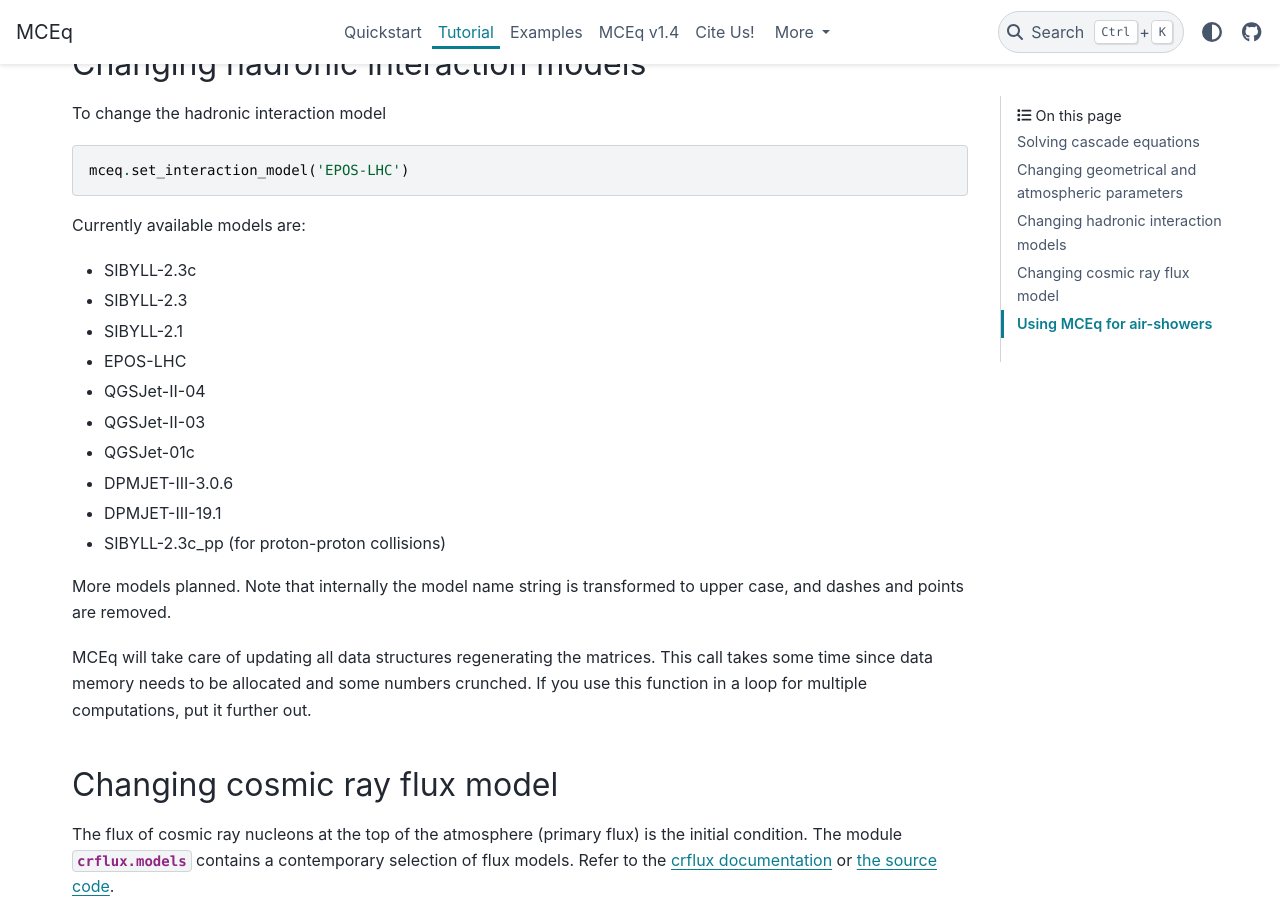
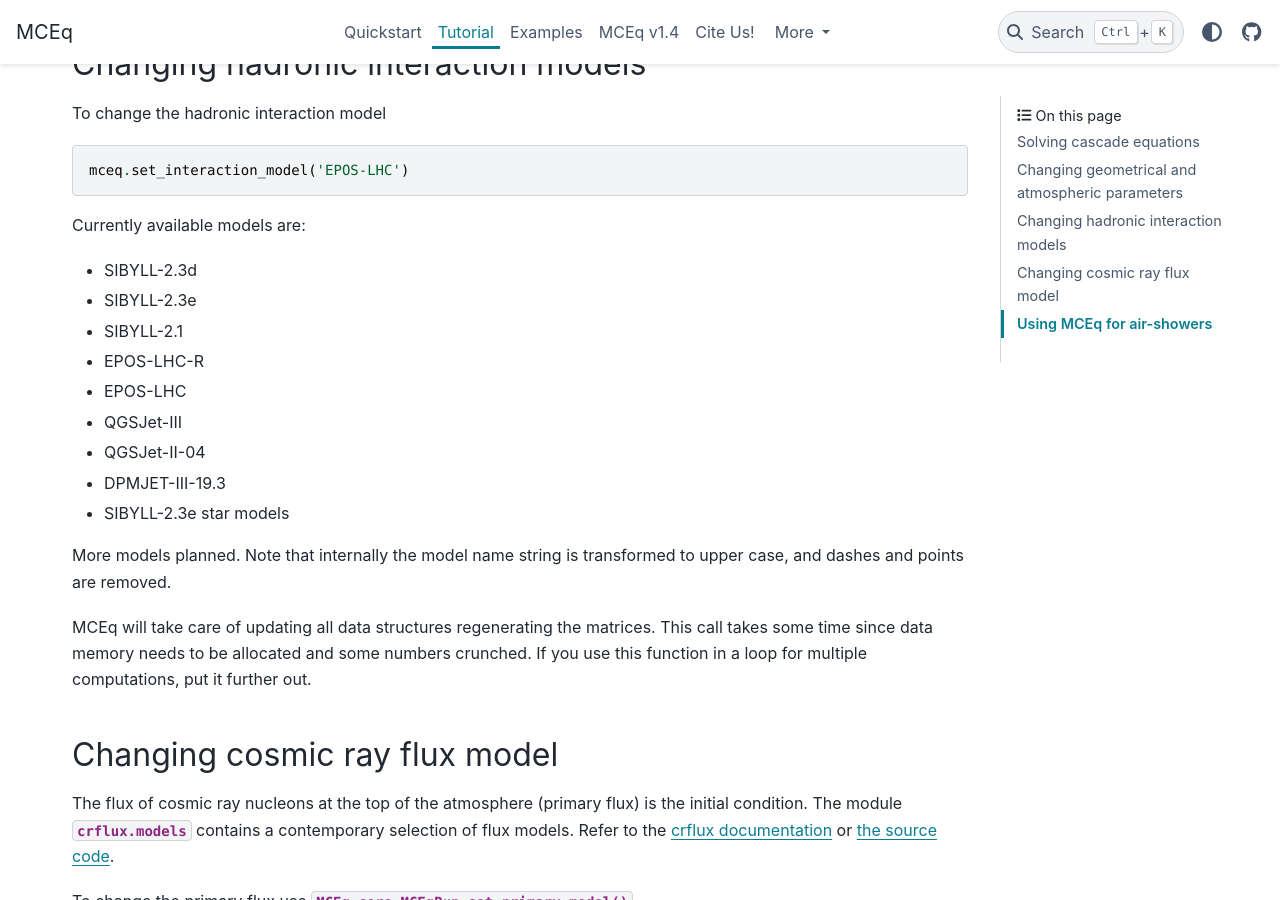
Before and after one commit to mceq-project/MCEq, a Sphinx documentation site: the page built from docs/tutorial.rst, in a window 1280 px wide and 900 px high, scrolled down 3044 px. Built offline with Sphinx 7.4.7 and the PyData theme 0.15.4, drawn with Linux system fonts in a browser that asks for light colours; some of the changed text lies outside the part shown.

Commit message:
update tutorials to new model

```diff
--- a/docs/tutorial.rst
+++ b/docs/tutorial.rst
@@ -131,16 +131,15 @@ To change the hadronic interaction model ::
 
 Currently available models are:
 
-- SIBYLL-2.3c
-- SIBYLL-2.3
+- SIBYLL-2.3d
+- SIBYLL-2.3e
 - SIBYLL-2.1
+- EPOS-LHC-R
 - EPOS-LHC
+- QGSJet-III
 - QGSJet-II-04
-- QGSJet-II-03
-- QGSJet-01c
-- DPMJET-III-3.0.6
-- DPMJET-III-19.1
-- SIBYLL-2.3c_pp (for proton-proton collisions)
+- DPMJET-III-19.3
+- SIBYLL-2.3e star models
 
 More models planned. Note that internally the model name string is
 transformed to upper case, and dashes and points are removed.
```
Also changed, not shown: other parts of docs/tutorial.rst (+4 -4 lines).
